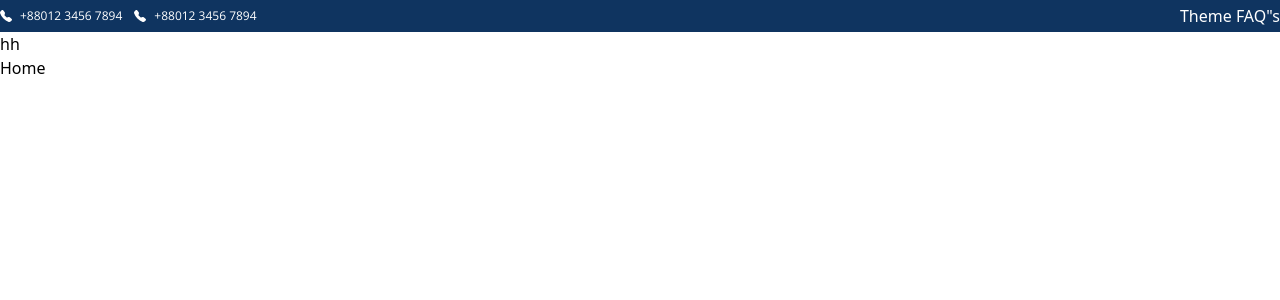
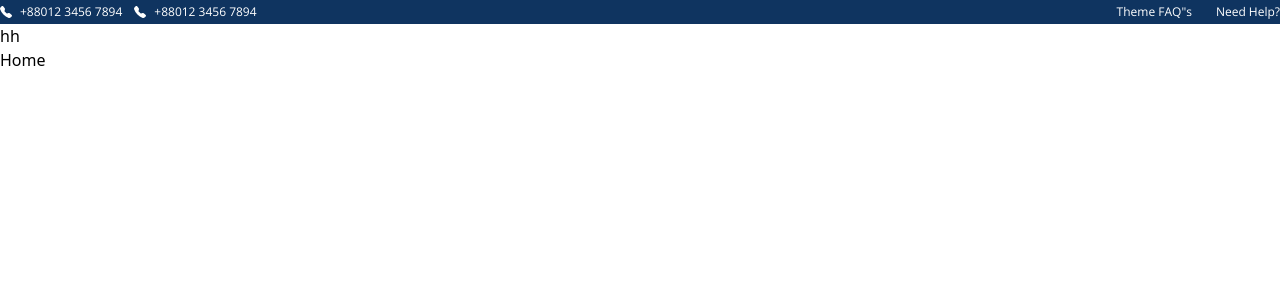
Before and after one commit to sohelrana3/Photoland, a React (Create React App) app: page / in a window 1280 px wide. Shown: the top 300 px of the page. Built offline with nearby package versions, Linux system fonts and the light colour scheme; the HTML template or start-up script is replaced by a standard one.

Commit message:
Header top design

```diff
--- a/src/components/Headertop.js
+++ b/src/components/Headertop.js
@@ -21,10 +21,13 @@ const Headertop = () => {
                     </div>
                 </div>
 
-                <div className="flex">
-                    <ul>
+                <div>
+                    <ul className="flex gap-x-6">
                         <Link to='#'>
-                            <li className="text-white">Theme FAQ"s</li>
+                            <li className="text-white text-xs font-open font-normal hover:text-red-500">Theme FAQ"s</li>
+                        </Link>
+                        <Link to='#'>
+                            <li className="text-white text-xs font-open font-normal hover:text-red-500">Need Help?</li>
                         </Link>
                     </ul>
                 </div>
```
